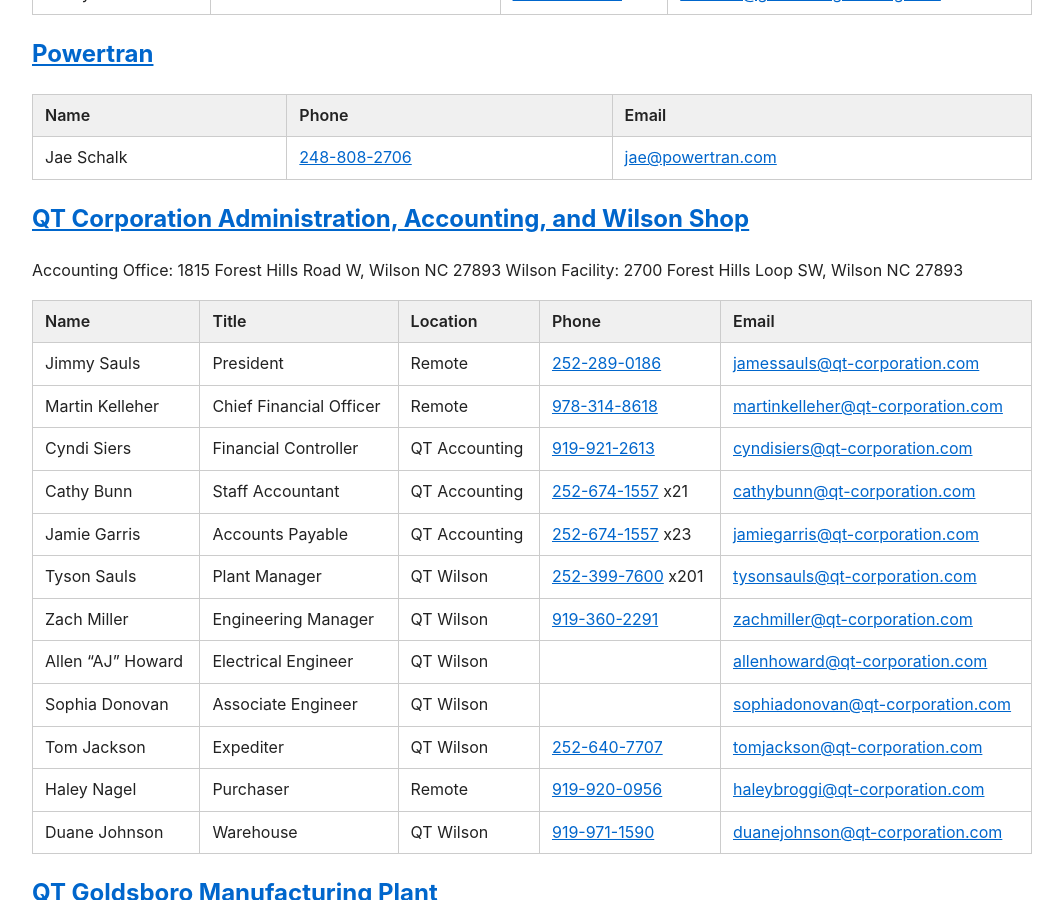
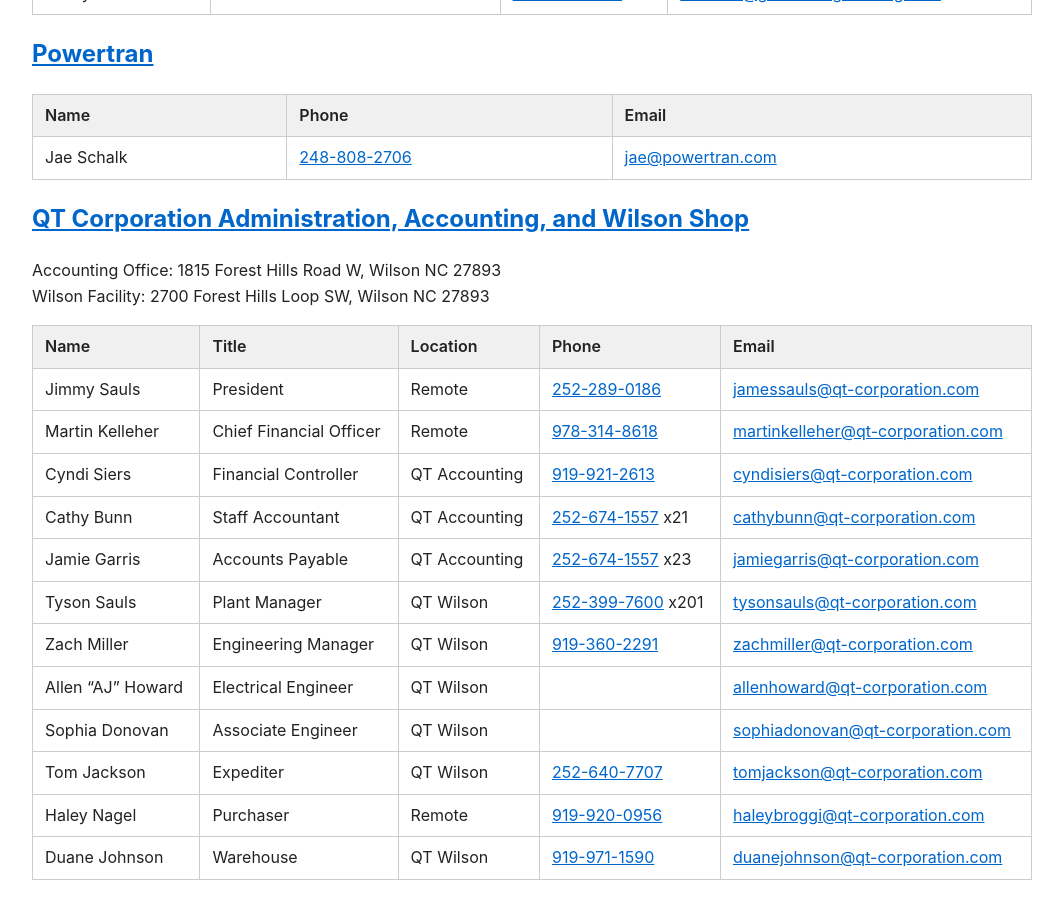
Before and after one commit to epecsupport/Service, a Jekyll site: the page built from contacts.md, in a window 1280 px wide and 900 px high, scrolled down 1249 px. Shown: the whole window, without its empty margins (108-1171 px from the left). Built offline with Jekyll 4.4.1, drawn with Linux system fonts in a browser that asks for light colours.

```diff
--- a/contacts.md
+++ b/contacts.md
@@ -48,7 +48,7 @@ EPEC ship-to code: 32805
 | Jae Schalk | 248-808-2706 | jae@powertran.com |
 
 ## [QT Corporation Administration, Accounting, and Wilson Shop](https://qt-corporation.com/)
-Accounting Office: 1815 Forest Hills Road W, Wilson NC 27893
+Accounting Office: 1815 Forest Hills Road W, Wilson NC 27893\
 Wilson Facility: 2700 Forest Hills Loop SW, Wilson NC 27893
 
 | Name              | Title                   | Location      | Phone             | Email                             |
```
